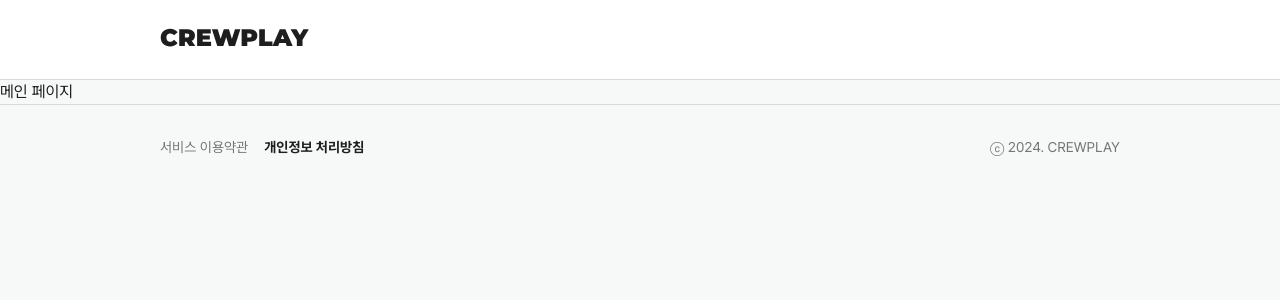
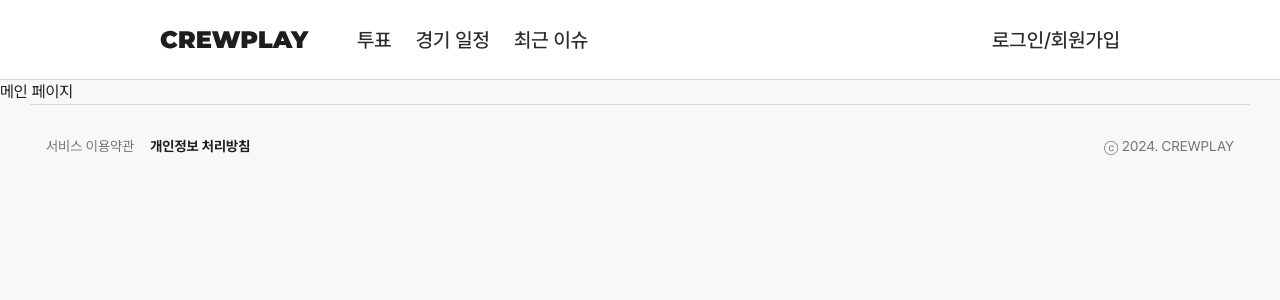
Before and after one commit to crew-play/crewplay-FE, a Next.js app: page / in a window 1280 px wide. Shown: the top 300 px of the page. Built offline with nearby package versions, Linux system fonts and the light colour scheme; no server answers.

Commit message:
💄 Design: add relative css

```diff
--- a/app/(home)/layout.tsx
+++ b/app/(home)/layout.tsx
@@ -5,7 +5,7 @@ import { PropsWithChildren } from "react";
 export default function HomeLayout({ children }: PropsWithChildren) {
   return (
     <>
-      <Header />
+      <Header isOnlyUseLogo={false} />
       <main>{children}</main>
       <Footer />
     </>
--- a/app/login/layout.tsx
+++ b/app/login/layout.tsx
@@ -5,7 +5,7 @@ import { PropsWithChildren } from "react";
 export default function LoginLayout({ children }: PropsWithChildren) {
   return (
     <>
-      <Header />
+      <Header isOnlyUseLogo />
       <main>{children}</main>
       <Footer />
     </>
--- a/app/login/page.tsx
+++ b/app/login/page.tsx
@@ -3,7 +3,7 @@ import SocialLoginButton from "./components/social-login-button";
 
 export default function Login() {
   return (
-    <div className="mx-auto flex h-[calc(100vh-164px)] min-h-[400px] w-[341px] flex-col justify-center overflow-auto">
+    <div className="mx-auto flex h-[calc(100vh-164px)] min-h-[400px] w-full max-w-[358px] flex-col justify-center overflow-auto px-4 md:w-[341px]">
       <Intro />
       <SocialLoginButton />
     </div>
--- a/app/signUp/components/nickname/go-back-button.tsx
+++ b/app/signUp/components/nickname/go-back-button.tsx
@@ -7,7 +7,7 @@ interface IGoBackButtonProps {
 
 export default function GoBackButton({ text, onClick }: IGoBackButtonProps) {
   return (
-    <div className="mb-[48px] flex w-full items-center">
+    <div className="mb-[38px] flex w-full items-center md:mb-[48px]">
       <button
         type="button"
         onClick={onClick}
--- a/app/signUp/layout.tsx
+++ b/app/signUp/layout.tsx
@@ -5,10 +5,8 @@ import { PropsWithChildren } from "react";
 export default function SignUpLayout({ children }: PropsWithChildren) {
   return (
     <>
-      <Header />
-      <main
-        className={`flex h-[calc(100vh-164px)] min-h-[600px] flex-col justify-center overflow-auto`}
-      >
+      <Header isOnlyUseLogo />
+      <main className="mx-auto flex h-[calc(100vh-164px)] min-h-[683px] w-full max-w-[358px] flex-col justify-center overflow-auto px-4 md:w-[341px]">
         {children}
       </main>
       <Footer />
--- a/app/signUp/page.tsx
+++ b/app/signUp/page.tsx
@@ -48,5 +48,5 @@ export default function SignUpPage() {
     case "nickname":
   }
 
-  return <div className="mx-auto w-[384px]">{renderComponent()}</div>;
+  return <>{renderComponent()}</>;
 }
--- a/app/signUp/success/page.tsx
+++ b/app/signUp/success/page.tsx
@@ -2,11 +2,11 @@
 
 import { atomSignUpForm, ISignUpForm } from "@/jotai/sign-up";
 import MovePage from "@/public/svg/right-arrow.svg";
-import Lg from "@/public/svg/team/lg.svg";
 import { useAtomValue } from "jotai";
 import { useRouter } from "next/navigation";
 import { useEffect } from "react";
 import useClubList from "../hooks/use-club-list";
+import Image from "next/image";
 
 export default function SignUpSuccessPage() {
   const router = useRouter();
@@ -26,12 +26,15 @@ export default function SignUpSuccessPage() {
 
   if (isLoading) return <div>로딩중..</div>;
 
-  if (!data) return <div>데이터 없음</div>;
+  if (!data || !data.data) return <div>데이터 없음</div>;
 
   if (isError) return <div>Error 발생</div>;
 
+  const club = data.data.find((club) => club.clubName === signUpForm.clubName);
+  const imageUrl = club ? club.emblemImg : "";
+
   return (
-    <div className="mx-auto flex h-[calc(100vh-164px)] min-h-[400px] w-[341px] flex-col justify-center text-center">
+    <>
       <p className="text-[32px] font-bold leading-[44.8px] text-brand-default">
         회원가입이
         <br />
@@ -42,7 +45,13 @@ export default function SignUpSuccessPage() {
       </p>
       <div className="mt-[32px] flex h-[76px] cursor-pointer items-center justify-between rounded-[8px] border border-default-default bg-white px-[16px]">
         <div className="flex">
-          <Lg />
+          <Image
+            src={imageUrl}
+            alt="team emblem"
+            width={60}
+            height={38.51}
+            className="max-h-[38.51px] object-contain"
+          />
           <div className="ml-[2.75px] text-left">
             <p className="text-[16px] font-semibold leading-[22.4px] text-default-default">
               {signUpForm.clubName}
@@ -56,6 +65,6 @@ export default function SignUpSuccessPage() {
           <MovePage />
         </div>
       </div>
-    </div>
+    </>
   );
 }
--- a/components/footer.tsx
+++ b/components/footer.tsx
@@ -2,7 +2,7 @@ import Link from "next/link";
 
 export default function Footer() {
   return (
-    <footer className="flex h-[5.25rem] w-full items-center justify-between border-t border-default-default bg-default-secondary px-40 text-sm">
+    <footer className="mx-auto flex h-[5.25rem] items-center justify-between border-t border-default-default bg-default-secondary px-[16px] text-[10px] leading-[17.38px] md:w-[620px] md:text-sm md:leading-[20.27px] lg:w-[920px] xl:w-[1220px] 2xl:w-[1520px]">
       <div className="flex">
         <Link href="/" className="font-normal text-default-secondary">
           서비스 이용약관
--- a/components/header.tsx
+++ b/components/header.tsx
@@ -1,12 +1,34 @@
 import Link from "next/link";
 import Logo from "@/public/svg/logo.svg";
 
-export default function Header() {
+interface IHeaderProps {
+  readonly isOnlyUseLogo: boolean;
+}
+
+export default function Header({ isOnlyUseLogo }: IHeaderProps) {
   return (
-    <header className="sticky top-0 flex h-20 w-full items-center border-b border-default-default bg-default-default">
-      <Link href="/" className="ml-40 h-6">
-        <Logo />
-      </Link>
+    <header className="sticky top-0 flex h-20 w-full items-center justify-between border-b border-default-default bg-default-default px-[31px] text-[20px] font-medium leading-[24px] text-brand-default md:px-[80px] lg:px-[160px]">
+      <div className="flex h-6 items-center">
+        <Link href="/" className="flex items-center">
+          <Logo />
+        </Link>
+        <div
+          className={`md:ml-[24px] md:w-[220px] lg:ml-[48px] lg:w-[231px] ${isOnlyUseLogo ? "hidden" : "hidden md:flex md:items-center md:justify-between"}`}
+        >
+          <Link href="/" className="">
+            투표
+          </Link>
+          <Link href="/" className="">
+            경기 일정
+          </Link>
+          <Link href="/">최근 이슈</Link>
+        </div>
+      </div>
+      <div
+        className={`${isOnlyUseLogo ? "hidden" : "hidden md:flex md:items-center"}`}
+      >
+        <Link href="/login">로그인/회원가입</Link>
+      </div>
     </header>
   );
 }
```
